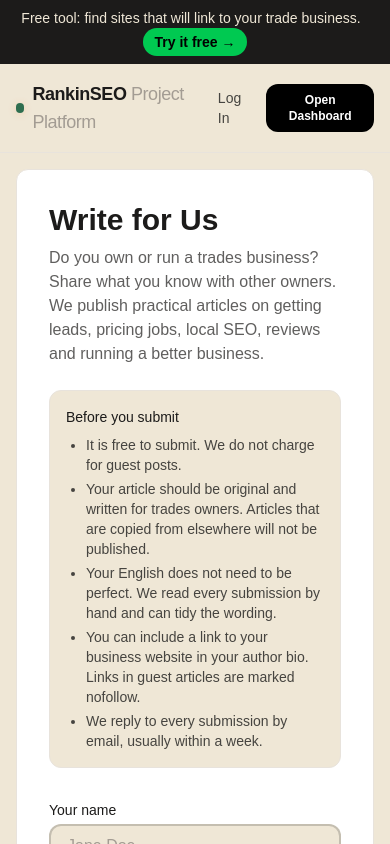
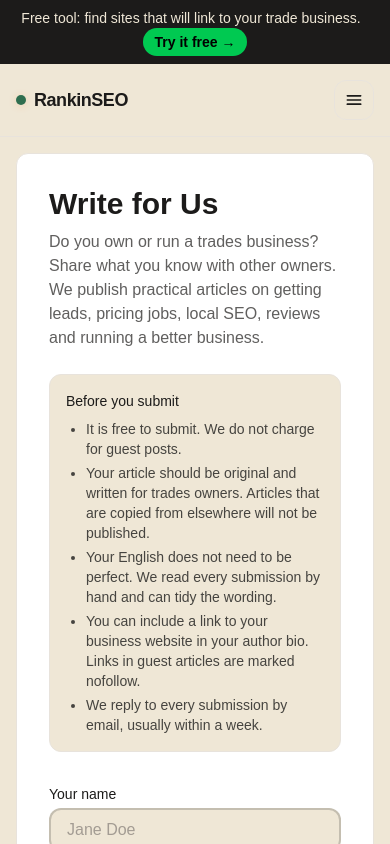
Before and after one commit to asgharshakir94-jpg/-my-seo-app, a Next.js app: page /write-for-us in a window 390 px wide. Shown: the top 844 px of the page. Built offline with nearby package versions, Linux system fonts and the light colour scheme; no server answers.

Commit message:
Add mobile menu to nav

```diff
--- a/components/Nav.tsx
+++ b/components/Nav.tsx
@@ -2,14 +2,14 @@
 
 import { useState, useEffect } from "react";
 import Link from "next/link";
-import { usePathname, useRouter } from "next/navigation";
+import { usePathname } from "next/navigation";
 import { createClient } from "@/lib/supabase/client";
 
 export default function Nav() {
   const pathname = usePathname();
-  const router = useRouter();
   const isDashboard = pathname?.startsWith("/dashboard");
   const [isLoggedIn, setIsLoggedIn] = useState<boolean | null>(null);
+  const [menuOpen, setMenuOpen] = useState(false);
 
   useEffect(() => {
     const supabase = createClient();
@@ -25,25 +25,35 @@ export default function Nav() {
     return () => subscription.unsubscribe();
   }, []);
 
+  // Close the phone menu whenever the page changes
+  useEffect(() => {
+    setMenuOpen(false);
+  }, [pathname]);
+
   const handleLogout = async () => {
     const supabase = createClient();
     await supabase.auth.signOut();
     window.location.href = "/login";
   };
 
+  const closeMenu = () => setMenuOpen(false);
+
+  const mobileLink = "block py-3 text-base font-medium text-ink/80 hover:text-ink border-b border-line";
+
   return (
-    <nav className="border-b border-line bg-paper/90 backdrop-blur-md sticky top-0 z-50 px-4 py-4">
+    <header className="border-b border-line bg-paper/90 backdrop-blur-md sticky top-0 z-50 px-4 py-4">
       <div className="max-w-7xl mx-auto flex justify-between items-center">
         <Link href="/" className="flex items-center space-x-2">
           <span className="h-2.5 w-2.5 rounded-full bg-gradient-to-r from-accent-from to-accent-to shadow-accent" />
           <span className="font-bold tracking-tight text-lg text-ink">
-            RankinSEO <span className="text-sand font-medium">Project Platform</span>
+            RankinSEO <span className="hidden sm:inline text-sand font-medium">Project Platform</span>
           </span>
         </Link>
+
+        {/* Desktop menu */}
         <nav className="hidden md:flex items-center space-x-6 text-sm font-medium text-ink/80">
-        <a href="/#features" className="hover:text-ink transition-colors">What's Inside</a>
-
-        <a href="/#pricing" className="hover:text-ink transition-colors">Pricing</a>
+          <a href="/#features" className="hover:text-ink transition-colors">What's Inside</a>
+          <a href="/#pricing" className="hover:text-ink transition-colors">Pricing</a>
           <Link
             href="/blog"
             className={`transition-colors ${
@@ -79,17 +89,19 @@ export default function Nav() {
             Contact
           </Link>
         </nav>
+
         <div className="flex items-center gap-4">
+          {/* Desktop buttons */}
           {!isDashboard && (
             <Link
               href="/tools/backlink-opportunity-finder"
-              className="hidden sm:inline-block text-xs font-bold text-black bg-green-500 hover:bg-green-400 px-3 py-2 rounded-md"
+              className="hidden lg:inline-block text-xs font-bold text-black bg-green-500 hover:bg-green-400 px-3 py-2 rounded-md"
             >
               Free Tool
             </Link>
           )}
           {!isDashboard && isLoggedIn === true && (
-            <>
+            <div className="hidden md:flex items-center gap-4">
               <button
                 onClick={handleLogout}
                 className="text-sm font-medium text-ink/80 hover:text-ink transition-colors"
@@ -101,10 +113,10 @@ export default function Nav() {
                   Open Dashboard
                 </button>
               </Link>
-            </>
+            </div>
           )}
           {!isDashboard && isLoggedIn === false && (
-            <>
+            <div className="hidden md:flex items-center gap-4">
               <Link href="/login" className="text-sm font-medium text-ink/80 hover:text-ink transition-colors">
                 Log In
               </Link>
@@ -113,10 +125,86 @@ export default function Nav() {
                   Open Dashboard
                 </button>
               </Link>
-            </>
+            </div>
+          )}
+
+          {/* Phone menu button (hamburger) */}
+          <button
+            type="button"
+            onClick={() => setMenuOpen((o) => !o)}
+            aria-label={menuOpen ? "Close menu" : "Open menu"}
+            aria-expanded={menuOpen}
+            className="md:hidden inline-flex items-center justify-center h-10 w-10 rounded-md border border-line text-ink"
+          >
+            {menuOpen ? (
+              <svg width="20" height="20" viewBox="0 0 24 24" fill="none" stroke="currentColor" strokeWidth="2" strokeLinecap="round">
+                <path d="M6 6l12 12M18 6L6 18" />
+              </svg>
+            ) : (
+              <svg width="20" height="20" viewBox="0 0 24 24" fill="none" stroke="currentColor" strokeWidth="2" strokeLinecap="round">
+                <path d="M4 7h16M4 12h16M4 17h16" />
+              </svg>
+            )}
+          </button>
+        </div>
+      </div>
+
+      {/* Phone menu panel */}
+      {menuOpen && (
+        <div className="md:hidden max-w-7xl mx-auto mt-3 border-t border-line">
+          <a href="/#features" onClick={closeMenu} className={mobileLink}>What's Inside</a>
+          <a href="/#pricing" onClick={closeMenu} className={mobileLink}>Pricing</a>
+          <Link href="/blog" onClick={closeMenu} className={mobileLink}>Blog</Link>
+          <Link href="/tools" onClick={closeMenu} className={mobileLink}>Tools</Link>
+          <a href="/#security" onClick={closeMenu} className={mobileLink}>Security</a>
+          <a href="/#faq" onClick={closeMenu} className={mobileLink}>FAQ</a>
+          <Link href="/about" onClick={closeMenu} className={mobileLink}>About</Link>
+          <Link href="/contact" onClick={closeMenu} className={mobileLink}>Contact</Link>
+
+          {!isDashboard && (
+            <div className="flex flex-wrap items-center gap-3 pt-4">
+              <Link
+                href="/tools/backlink-opportunity-finder"
+                onClick={closeMenu}
+                className="text-xs font-bold text-black bg-green-500 hover:bg-green-400 px-3 py-2 rounded-md"
+              >
+                Free Tool
+              </Link>
+              {isLoggedIn === true && (
+                <>
+                  <Link href="/dashboard" onClick={closeMenu}>
+                    <button className="text-xs font-bold text-white bg-black px-4 py-2 rounded-md">
+                      Open Dashboard
+                    </button>
+                  </Link>
+                  <button
+                    onClick={handleLogout}
+                    className="text-sm font-medium text-ink/80 hover:text-ink transition-colors"
+                  >
+                    Log out
+                  </button>
+                </>
+              )}
+              {isLoggedIn === false && (
+                <>
+                  <Link href="/dashboard" onClick={closeMenu}>
+                    <button className="text-xs font-bold text-white bg-black px-4 py-2 rounded-md">
+                      Open Dashboard
+                    </button>
+                  </Link>
+                  <Link
+                    href="/login"
+                    onClick={closeMenu}
+                    className="text-sm font-medium text-ink/80 hover:text-ink transition-colors"
+                  >
+                    Log In
+                  </Link>
+                </>
+              )}
+            </div>
           )}
         </div>
-      </div>
-    </nav>
+      )}
+    </header>
   );
 }
```
